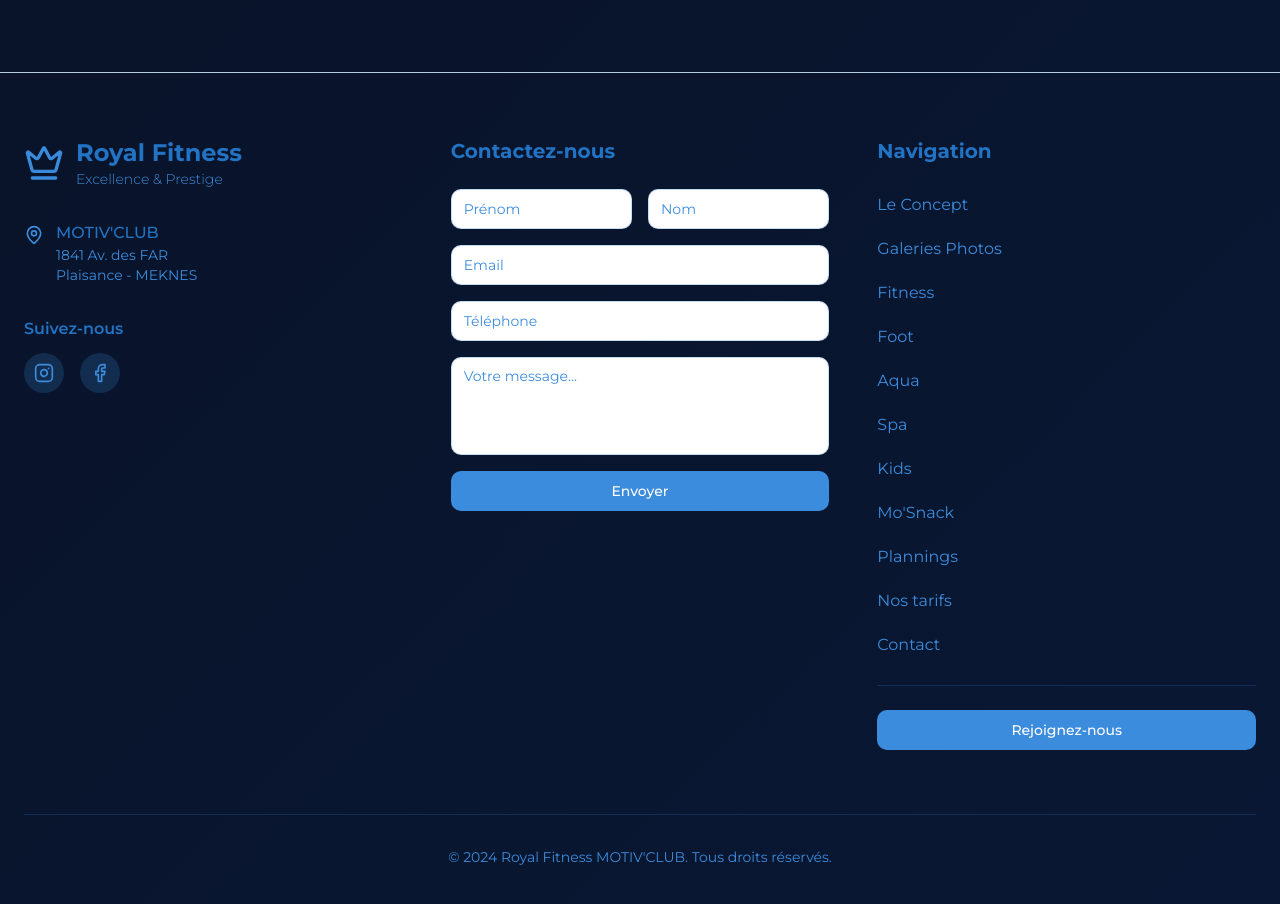
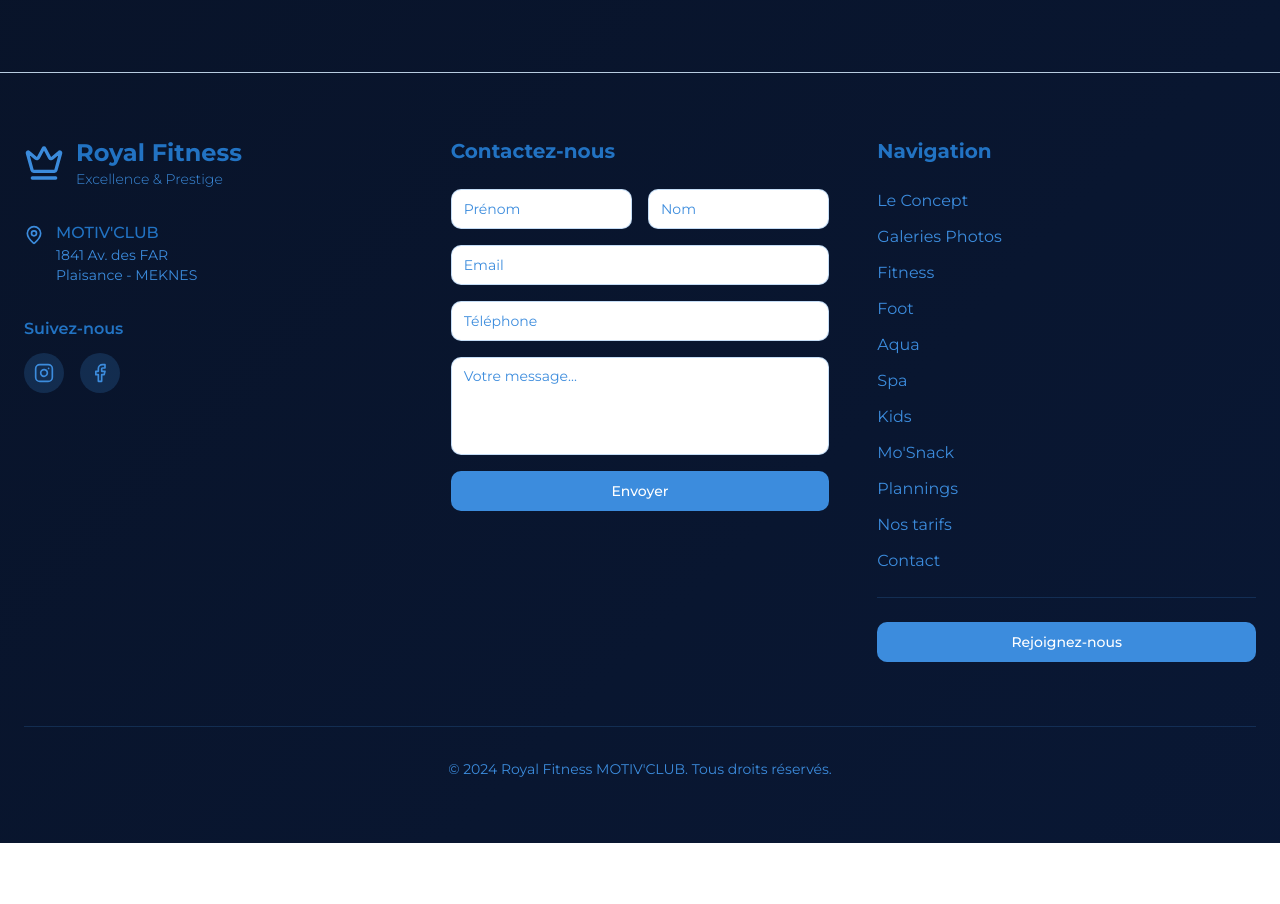
Before and after one commit to SimonOnChain/regal-fit-showcase, a React (Vite) app: page /spa in a window 1280 px wide. Shown: the part 1880-2784 px from the top of the page. After the commit the page ends 2723 px from the top, so only its background shows below. Built offline with nearby package versions, Linux system fonts and the light colour scheme; the HTML template or start-up script is replaced by a standard one.

Commit message:
Fix layout alignment

```diff
--- a/src/components/Footer.tsx
+++ b/src/components/Footer.tsx
@@ -60,7 +60,7 @@ const Footer = () => {
       <div className="absolute top-0 left-0 right-0 h-1 bg-gradient-to-r from-transparent via-royal-blue-hover to-transparent"></div>
 
       <div className="container mx-auto px-6 py-16">
-        <div className="grid grid-cols-1 lg:grid-cols-3 gap-12">
+        <div className="grid grid-cols-1 lg:grid-cols-3 gap-12 items-start">
 
           {/* Left Column - Logo & Contact Info */}
           <div className="space-y-8 animate-slide-up" style={{ animationDelay: "0.1s" }}>
@@ -107,7 +107,7 @@ const Footer = () => {
 
           {/* Center Column - Contact Form */}
           <div className="space-y-6 animate-slide-up" style={{ animationDelay: "0.2s" }}>
-            <h4 className="text-xl font-serif font-bold text-royal-blue-dark mb-6">Contactez-nous</h4>
+            <h4 className="text-xl font-serif font-bold text-royal-blue-dark">Contactez-nous</h4>
 
             <form onSubmit={handleSubmit} className="space-y-4">
               <div className="grid grid-cols-1 sm:grid-cols-2 gap-4">
@@ -169,14 +169,14 @@ const Footer = () => {
 
           {/* Right Column - Navigation Links */}
           <div className="space-y-6 animate-slide-up" style={{ animationDelay: "0.3s" }}>
-            <h4 className="text-xl font-serif font-bold text-royal-blue-dark mb-6">Navigation</h4>
+            <h4 className="text-xl font-serif font-bold text-royal-blue-dark">Navigation</h4>
 
-            <div className="grid grid-cols-1 gap-3">
+            <div className="space-y-3">
               {navigationLinks.map((link, index) => (
                 <a
                   key={link.name}
                   href={link.href}
-                  className="text-royal-blue hover:text-royal-blue-dark transition-colors duration-300 py-1 block hover:translate-x-1 hover:font-medium"
+                  className="text-royal-blue hover:text-royal-blue-dark transition-colors duration-300 block hover:translate-x-1 hover:font-medium"
                   style={{
                     animationDelay: `${0.1 * index}s`,
                     animation: "fadeIn 0.6s ease-out forwards"
```
